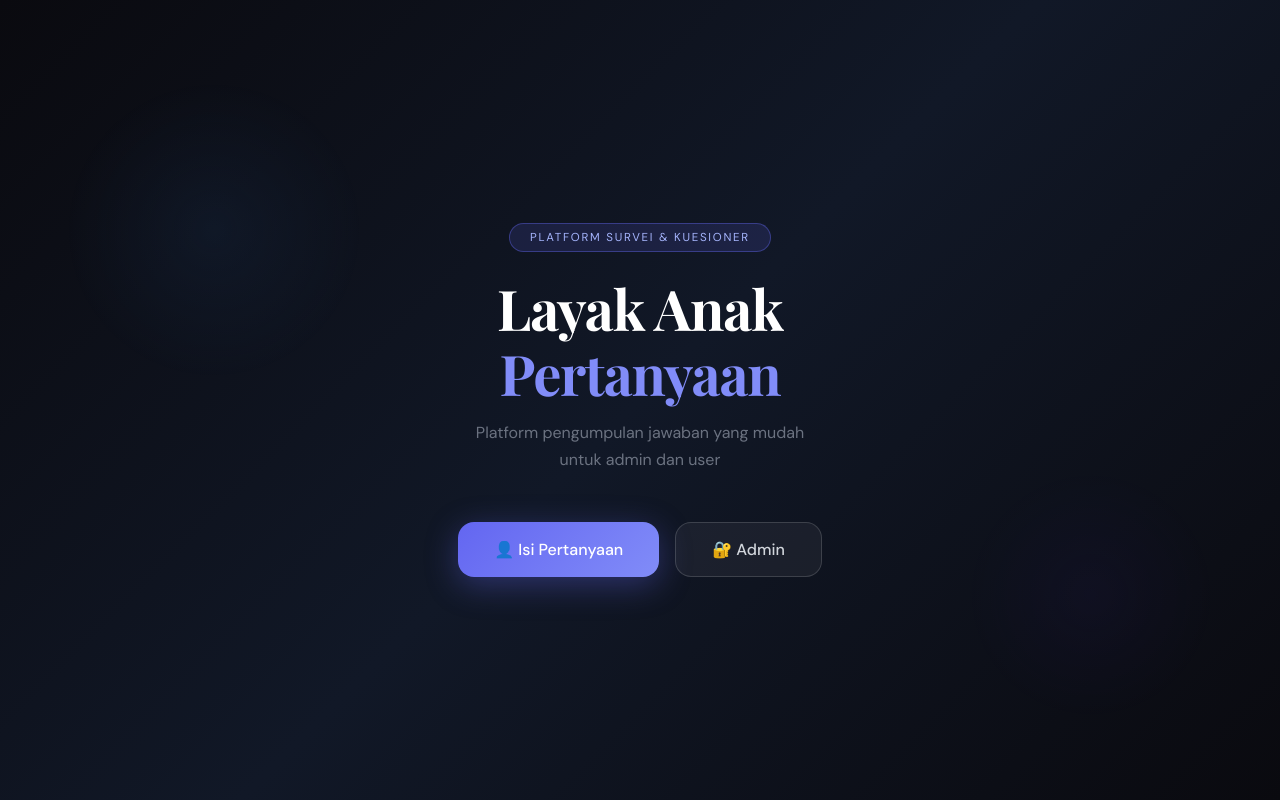
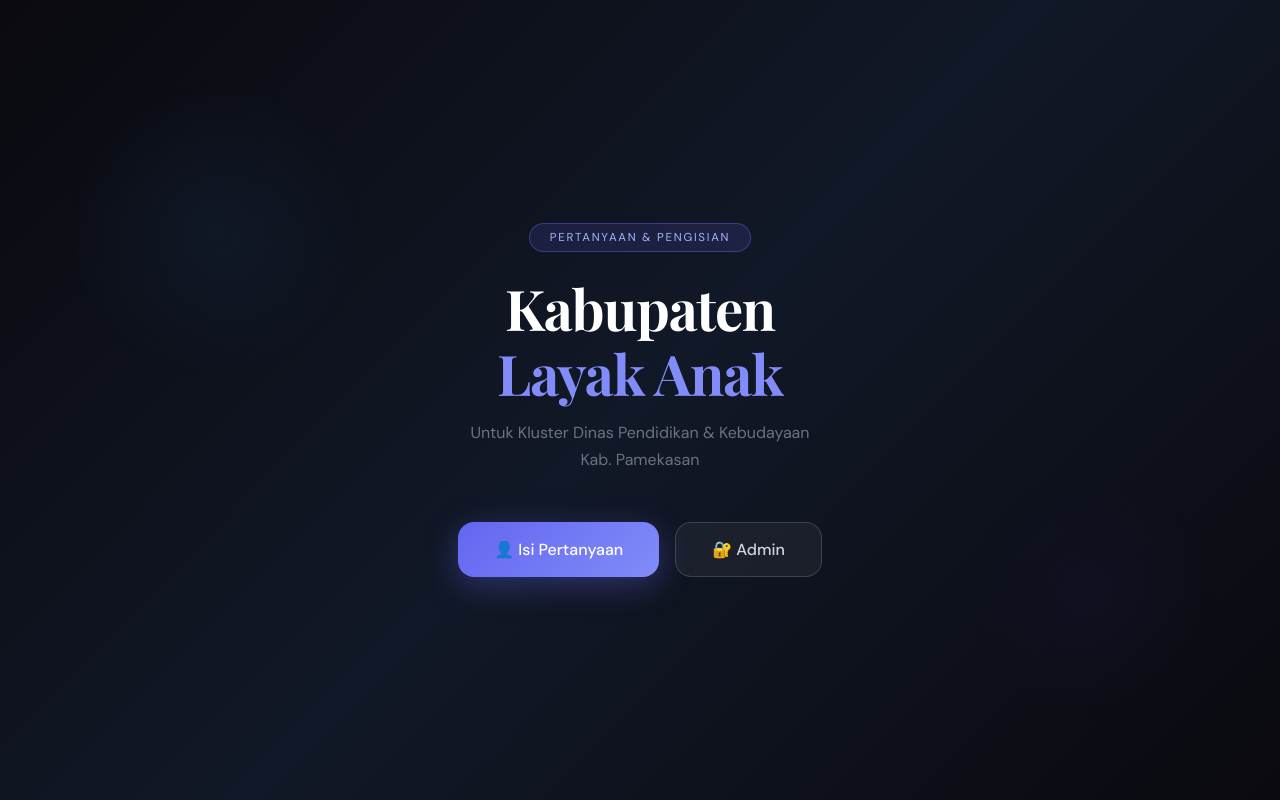
Before and after one commit to aliftiriski-cmd/disdik-layak-anak, a React (Vite) app: page / in a window 1280 px wide. Built offline with nearby package versions, Linux system fonts and the light colour scheme; no server answers.

Commit message:
Update App.jsx

```diff
--- a/src/App.jsx
+++ b/src/App.jsx
@@ -59,7 +59,7 @@ export default function App() {
           color:'#a5b4fc', fontSize:'0.72rem', letterSpacing:'0.15em',
           textTransform:'uppercase', marginBottom:'24px',
           fontFamily:"'DM Sans', sans-serif",
-        }}>Platform Survei & Kuesioner</div>
+        }}>Pertanyaan & Pengisian</div>
 
         <h1 style={{
           fontFamily:"'Playfair Display', serif",
@@ -67,14 +67,14 @@ export default function App() {
           color:'white', fontWeight:'700',
           lineHeight:1.15, marginBottom:'14px',
           letterSpacing:'-0.02em',
-        }}>Layak Anak<br/><span style={{ color:'#818cf8' }}>Pertanyaan</span></h1>
+        }}>Kabupaten<br/><span style={{ color:'#818cf8' }}>Layak Anak</span></h1>
 
         <p style={{
           color:'#6b7280', fontSize:'1rem',
           fontFamily:"'DM Sans', sans-serif",
           marginBottom:'48px', maxWidth:'360px', margin:'0 auto 48px',
           lineHeight:1.7,
-        }}>Platform pengumpulan jawaban yang mudah untuk admin dan user</p>
+        }}>Untuk Kluster Dinas Pendidikan & Kebudayaan Kab. Pamekasan</p>
 
         <div style={{ display:'flex', gap:'16px', justifyContent:'center', flexWrap:'wrap' }}>
           <button className="home-btn" onClick={() => setPage('user-select')} style={{
```
